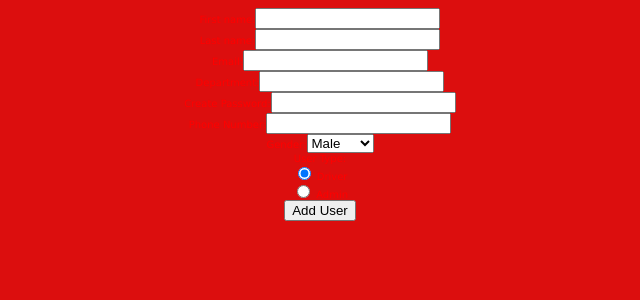
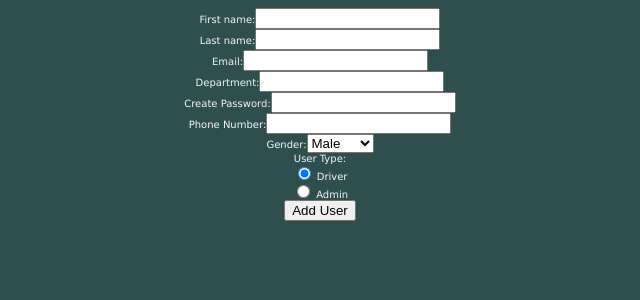
Before and after one commit to Joshua192/CS-Coursework, a PHP site: page /TempName.php in a window 1280 px wide. Shown: the top 300 px of the page, without its empty margins (320-960 px from the left). Run offline with PHP 8.4, Linux system fonts and the light colour scheme.

Commit message:
another commit because my webpages arent auto updating

```diff
--- a/TempName.php
+++ b/TempName.php
@@ -3,6 +3,7 @@
 <html>
     <head>
     <link href="style.css" rel=stylesheet>
+    <!--SIGN UP PAGE HERE-->
         <title>TempName</title>
     </head>
 
--- a/TempName2.php
+++ b/TempName2.php
@@ -1,6 +1,8 @@
 <!DOCTYPE html>
+<!--Enter the data into databas from here then redirect to 'Login'. connection form Temp1 redirects here-->
 <html>
 <head>
+<link href="style.css" rel="stylesheet">
 
     <title>Page title</title>
 
--- a/style.css
+++ b/style.css
@@ -1,7 +1,7 @@
 html {
 	text-align: center;
-	background-color: #dc0e0e;
-	color: red;
+	background-color: darkslategray;
+	color: whitesmoke;
 }
 
 body,
@@ -11,7 +11,7 @@ title {
 }
 title {
 	font-family: cursive;
-	font-size: 20px;
+	font-size: 25px;
 }
 
 br {
```
Also changed, not shown: 1.jpeg, 1 other file.
